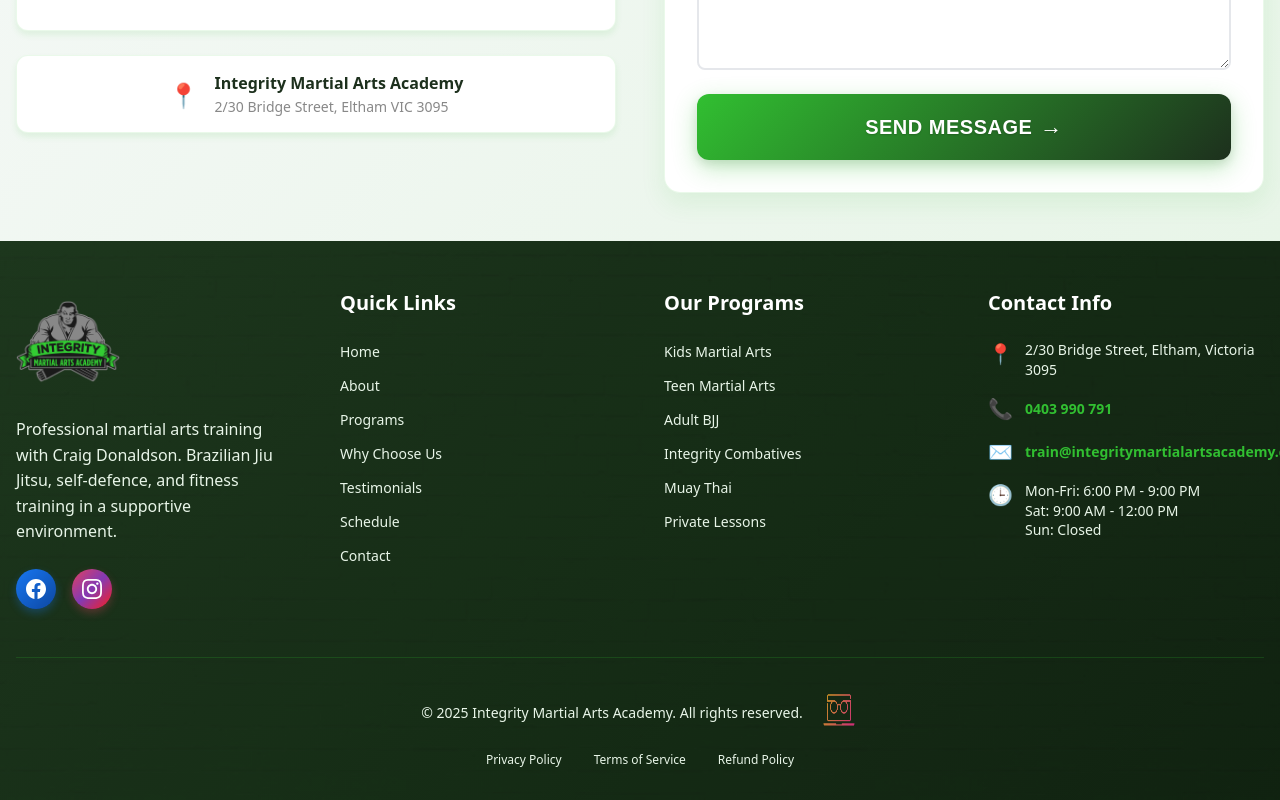
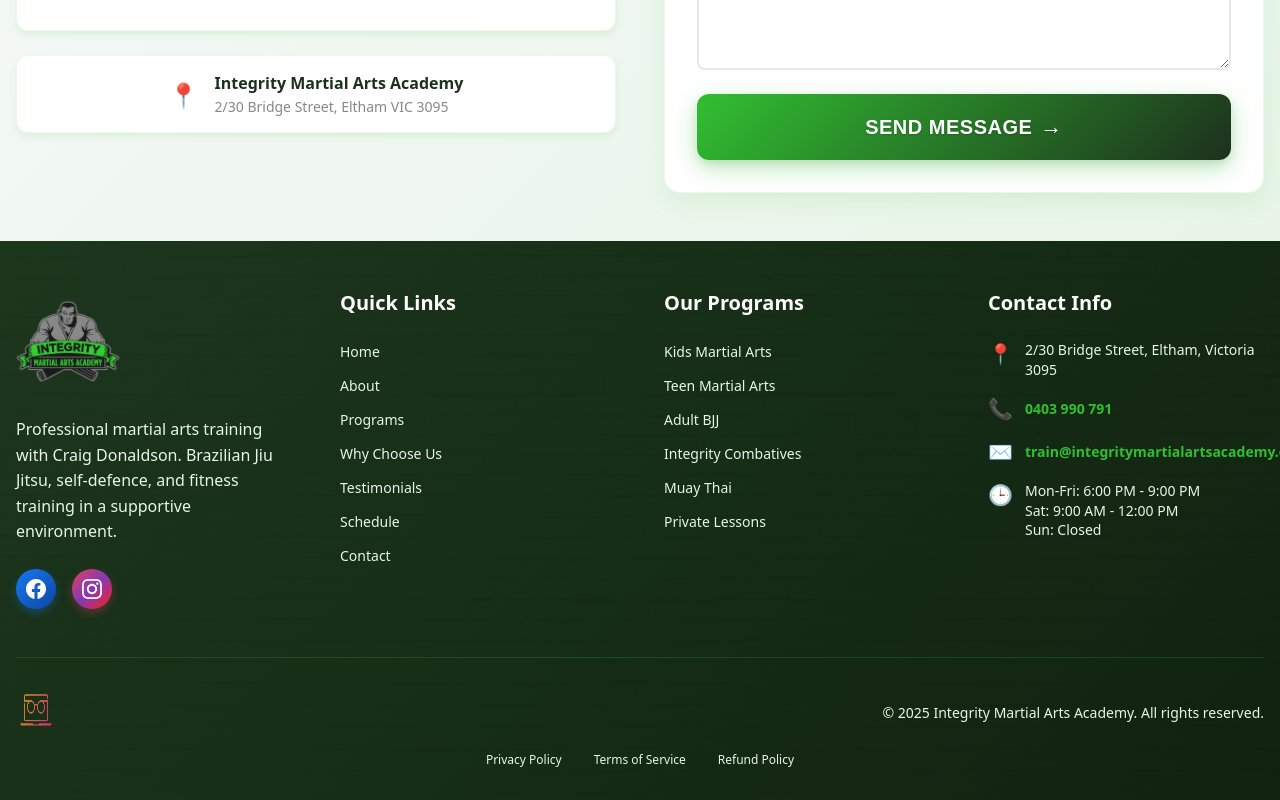
Before and after one commit to nsapsead/integrityMartialArtsAcademy, a Next.js app: page / in a window 1280 px wide. Shown: the part 7711-8511 px from the top of the page. Built offline with nearby package versions, Linux system fonts and the light colour scheme; grey boxes are pictures that could not be loaded.

Commit message:
Move NerdJitsu logo to left side of bottom bar with copyright on right

```diff
--- a/src/components/Footer.tsx
+++ b/src/components/Footer.tsx
@@ -336,19 +336,10 @@
           <div style={{
             display: 'flex',
             alignItems: 'center',
-            justifyContent: 'center',
-            gap: '1rem'
+            justifyContent: 'space-between',
+            width: '100%'
           }}>
-            <p style={{
-              color: '#e8f5e8',
-              fontSize: '0.875rem',
-              margin: 0,
-              textAlign: 'center'
-            }}>
-              © {new Date().getFullYear()} Integrity Martial Arts Academy. All rights reserved.
-            </p>
-
-            {/* NerdJitsu Logo */}
+            {/* NerdJitsu Logo - Left side */}
             <a
               href="https://www.nerdjitsu.com.au"
               target="_blank"
@@ -376,6 +367,16 @@
                 height={40}
               />
             </a>
+
+            {/* Copyright - Right side */}
+            <p style={{
+              color: '#e8f5e8',
+              fontSize: '0.875rem',
+              margin: 0,
+              textAlign: 'right'
+            }}>
+              © {new Date().getFullYear()} Integrity Martial Arts Academy. All rights reserved.
+            </p>
           </div>
 
           <div style={{
```
